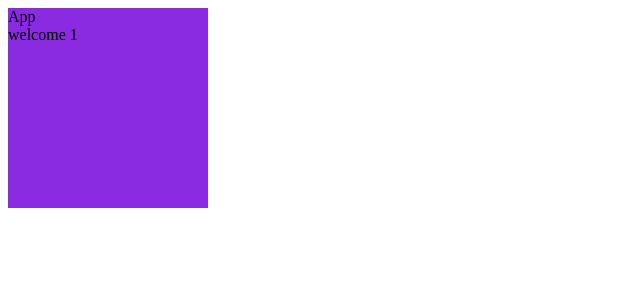
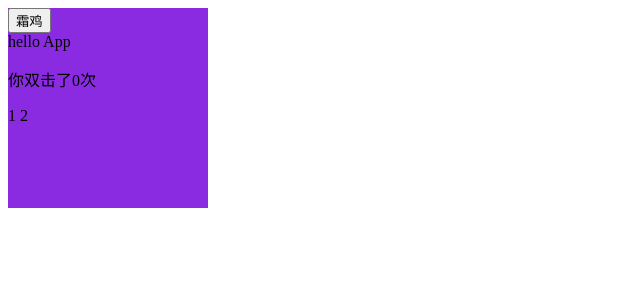
Before and after one commit to 2759056613/demo, a React (Vite) app in the folder react/: page / in a window 1280 px wide. Shown: the top 300 px of the page, without its empty margins (0-640 px from the left). Built offline with nearby package versions, Linux system fonts and the light colour scheme.

Commit message:
2024.10.22

```diff
--- a/react/src/main.jsx
+++ b/react/src/main.jsx
@@ -1,9 +1,10 @@
 import { StrictMode } from 'react'
 import { createRoot } from 'react-dom/client'
-import App from './通信数据类型限定.jsx'
+import App from './组件状态.jsx'
 //import './index.css'
 
 createRoot(document.getElementById('root')).render(
+  //recat提供的严格模式组件
   <StrictMode>
     <App />
   </StrictMode>
--- /dev/null
+++ b/react/src/组件状态.jsx
@@ -0,0 +1,38 @@
+// function App() {
+//   let count = 0
+//   const handleClick = () => {
+//     count++
+//   }
+//   return (
+//     <>
+//       <button onClick={handleClick}>双击</button>
+//       <div> hello App</div>
+//       {count}
+//     </>
+//   )
+// }
+// export default App
+
+import { useState } from 'react'
+function App() {
+  //创建了状态和修改状态的方法
+  //有记忆功能 会记忆变量 并重新加载组件
+  let [count, setCount] = useState(0)
+  let [count1, setCount1] = useState(1)
+  let [count2, setCount2] = useState(2)
+  //多状态的记忆方式是数组对
+  //不要在逻辑中调用useState，会改变内部
+
+  const handleClick = () => {
+    setCount(count + 1)
+  }
+  return (
+    <>
+      <button onClick={handleClick}>霜鸡</button>
+      <div> hello App</div>
+      <p>你双击了{count}次</p>
+      {count1} {count2}
+    </>
+  )
+}
+export default App
--- a/react/src/通信数据类型限定.jsx
+++ b/react/src/通信数据类型限定.jsx
@@ -1,16 +1,28 @@
 import PropTypes from 'prop-types'
-function Welcome({ count = 0 }) {
-  return <div>welcome {count}</div>
+function Welcome({ count, type, icon }) {
+  return (
+    <div>
+      welcome {count} {icon} {type}
+    </div>
+  )
 }
+//限定数据类型
+//或者限定几种值
 Welcome.propTypes = {
-  count: PropTypes.number,
+  count: PropTypes.oneOfType([PropTypes.number, PropTypes.string]),
+  type: PropTypes.oneOf(['error', 'qwq']),
+  icon: PropTypes.element,
 }
 function App() {
   return (
     <>
       <div>App</div>
 
-      <Welcome count={1}></Welcome>
+      <Welcome
+        count={'111'}
+        type="qwq"
+        icon={<div>X</div>}
+      ></Welcome>
     </>
   )
 }
```
Also changed, not shown: 2 other files (tests, documents, lock files or other folders).
